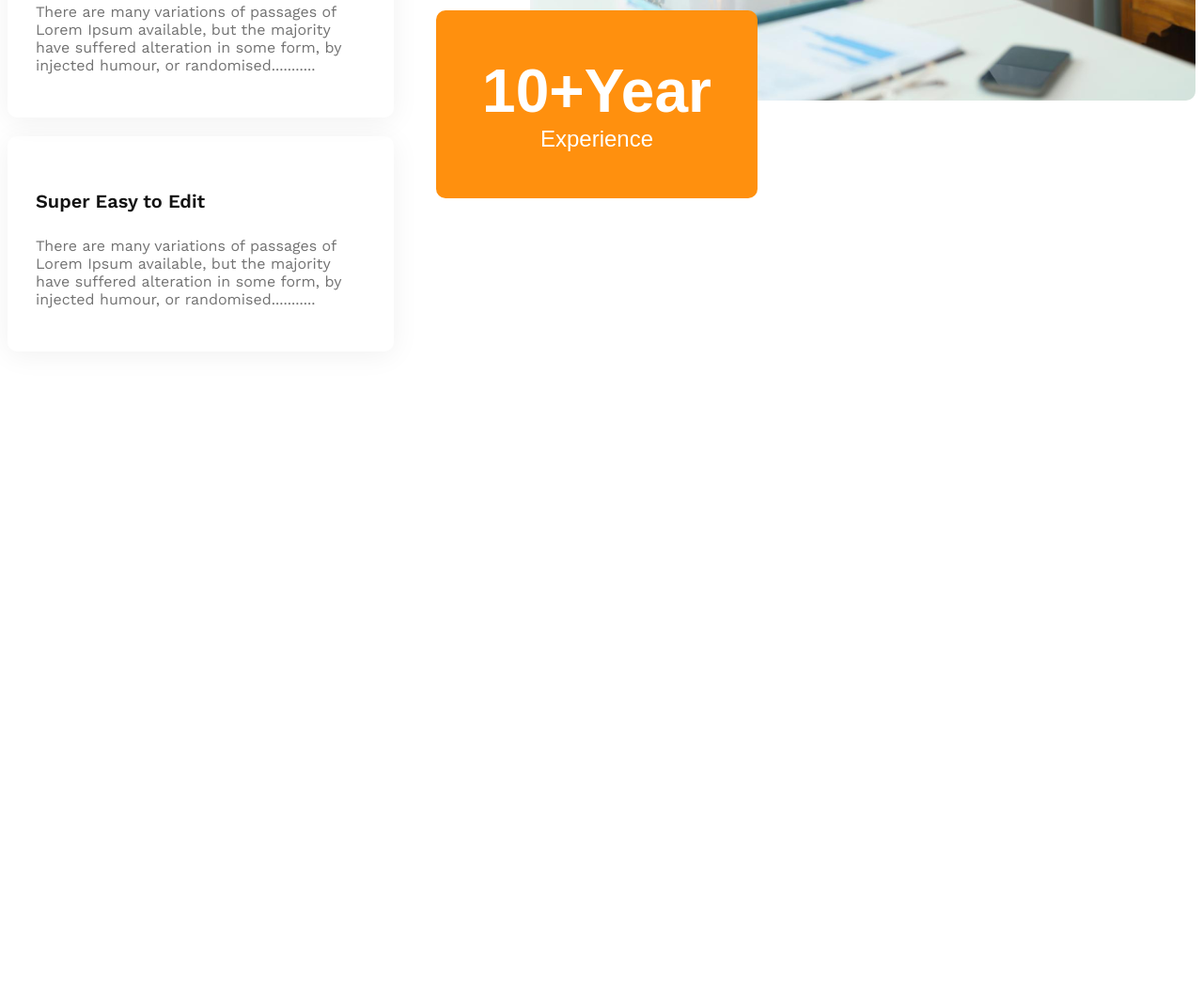
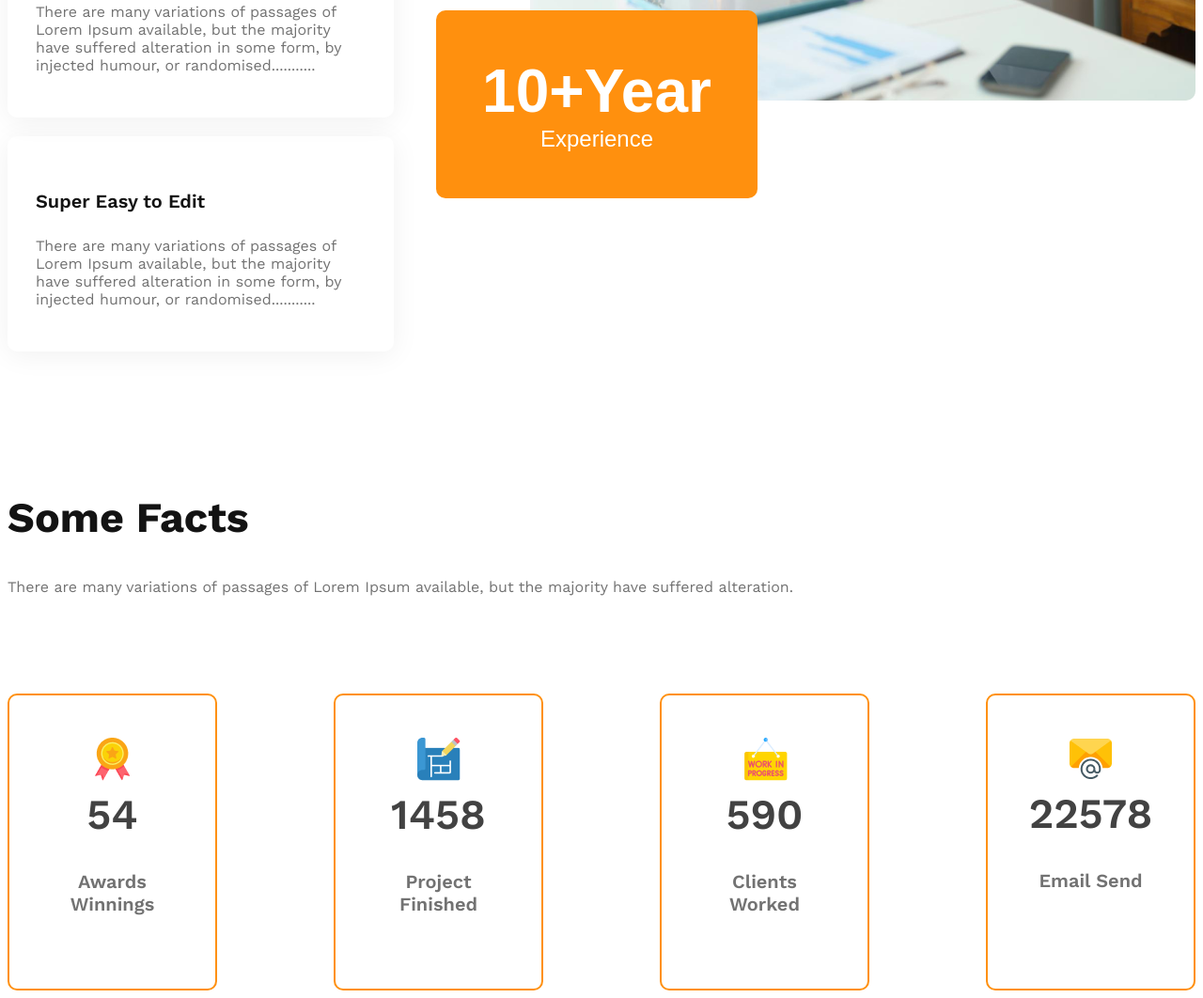
Before and after one commit to Biplob48/A5-Architecture-Website, a plain HTML site: page index.html in a window 1280 px wide. Shown: the part 3054-4116 px from the top of the page at 94% size. Before the commit the page ends 3456 px from the top, so only its background shows below. Drawn offline with nearby package versions, Linux system fonts and the light colour scheme.

Commit message:
added facts section with card boxes and styles which applied on responsive for both small and medium devices

```diff
--- a/index.html
+++ b/index.html
@@ -40,6 +40,9 @@
     </header>
 
     <main>
+
+      <!-- 1st section -->
+
       <section class="team-features flex">
         <div class="team-img">
           <img class="image" src="./images/team1.png" alt=""/>
@@ -61,6 +64,8 @@
           <button class="feature-btn btn-primary">Explore More</button>
         </div>
       </section>
+
+      <!-- 2nd section -->
 
       <section class="features-activities width margin">
         <div>
@@ -121,6 +126,39 @@
           </button>
         </div>
       </section>
+
+      <!-- 3rd section -->
+
+      <section class="width margin">
+        <h2 class="facts-title dark-01 ">Some Facts</h2>
+        <p class="facts-description dark-03 ">There are many variations of passages of Lorem Ipsum available, but the majority have suffered alteration.</p>
+
+        <!-- .facts-container>.facts-box*4>img.fact-icon+h4.facts-number+h5.facts-name -->
+
+        <div class="facts-container">
+          <div class="facts-card">
+            <img class="facts-icon" src="./images/icons/ribon.png" alt="">
+            <h4 class="facts-number dark-02">54</h4>
+            <h5 class="facts-name">Awards Winnings</h5>
+          </div>
+          <div class="facts-card">
+            <img class="facts-icon" src="./images/icons/projects.png" alt="">
+            <h4 class="facts-number dark-02">1458</h4>
+            <h5 class="facts-name">Project Finished</h5>
+          </div>
+          <div class="facts-card">
+            <img class="facts-icon" src="./images/icons/customers.png" alt="">
+            <h4 class="facts-number dark-02">590</h4>
+            <h5 class="facts-name">Clients Worked</h5>
+          </div>
+          <div class="facts-card">
+            <img class="facts-icon" src="./images/icons/email.png" alt="" >
+            <h4 class="facts-number dark-02">22578</h4>
+            <h5 class="facts-name">Email Send</h5>
+          </div>
+        </div>
+      </section>
+
     </main>
 
     <footer></footer>
--- a/styles/architect.css
+++ b/styles/architect.css
@@ -43,7 +43,6 @@
   font-size: 1.25rem;
   color: rgba(19, 19, 19, 1);
 }
-
 .dark-03 {
   font-weight: 400;
   font-size: 1rem;
@@ -185,6 +184,50 @@ nav > ul {
   border-radius: 10px;
 }
 
+/* 3rd section */
+
+.facts-description{
+  margin-top: 24px;
+  margin-bottom: 100px;
+
+}
+
+.facts-container{
+  display: flex;
+  justify-content: center;
+  gap: 124px;
+  margin-top: 104px;
+}
+
+.facts-card{
+  border: 2px solid #ff900e;
+  width: 240px;
+  border-radius: 10px;
+  text-align: center;
+  padding: 45px 35px;
+}
+
+.facts-number{
+  font-weight: 600;
+  font-size: 2.8rem;
+  color: rgba(66, 66, 66, 1);
+  margin: 5px 0;
+}
+
+.facts-name{
+  font-weight: 600;
+  font-size: 1.25rem;
+  color: rgba(114, 114, 114, 1);
+}
+
+/* 4th section */
+
+
+
+
+
+
+
 
 /* responsive for small devices */
 
@@ -214,15 +257,14 @@ nav > ul {
     display: grid;
     grid-template-columns: repeat(2,1fr);
   }
+
   .image{
     width: 100%;
   }
+
   .feature-btn {
     margin-left: 100px;
   }
-
-
-
 
   /* second section */
 
@@ -241,6 +283,15 @@ nav > ul {
    height: 120px;
    margin-top: -50%;
   }
+
+  /* 3rd section */
+
+  .facts-container{
+    flex-direction: column;
+  }
+
+
+
 }
 
 
@@ -253,7 +304,6 @@ nav > ul {
   nav{
     flex-direction: column;
   }
-
 
   /* first section */
 
@@ -268,7 +318,6 @@ nav > ul {
   .team-img{
     gap: 85px;
   }
-
 
   /* second section */
 
@@ -288,4 +337,16 @@ nav > ul {
     height: 120px;
     margin-top: -50%;
    }
+
+   /* 3rd section */
+
+   .facts-container{
+    gap: 30px;
+    margin: 0 10px;
+   }
+
+   .facts-card {
+    height: 180px;
+    width: 100%;
+   }
 }
```
